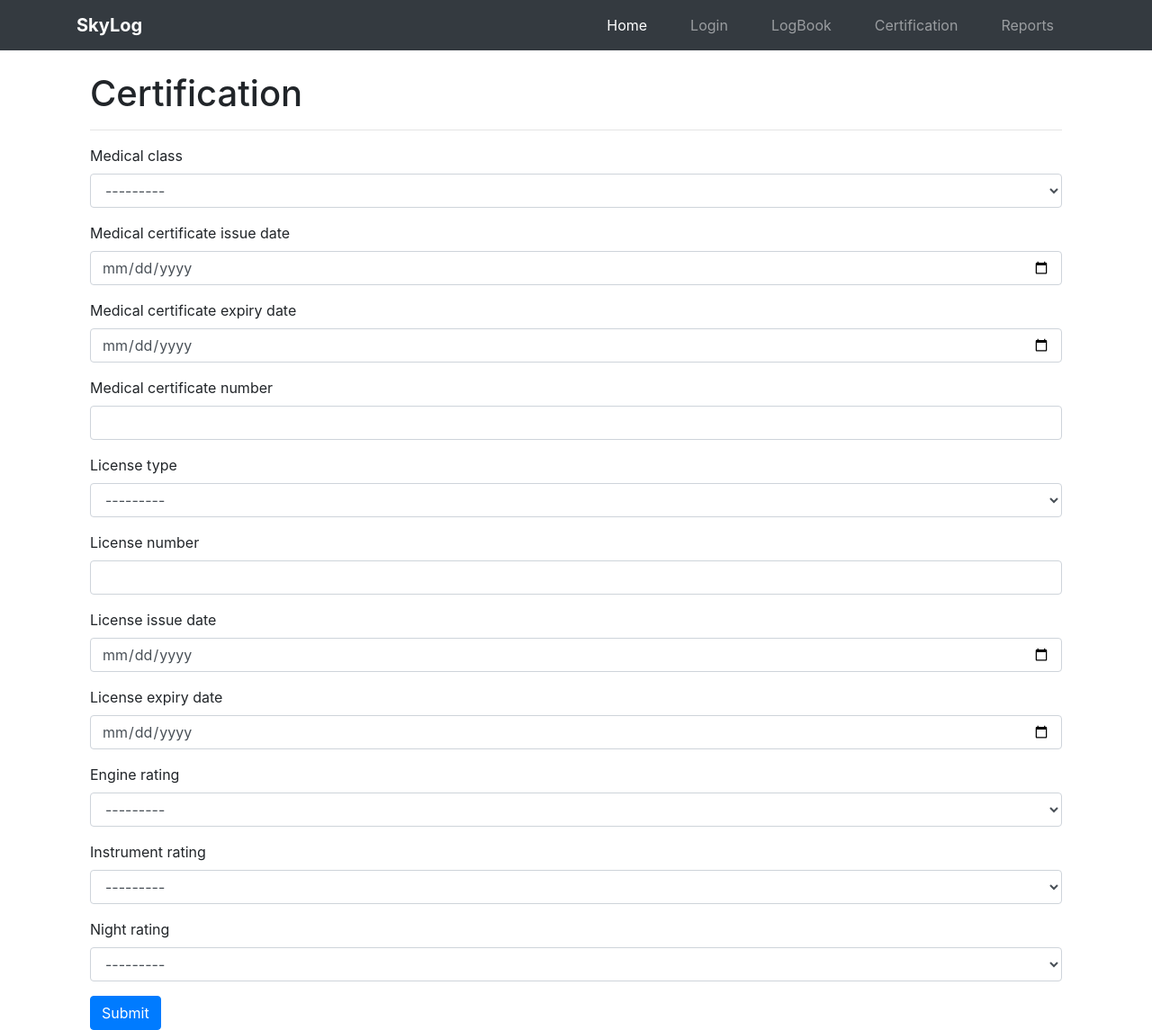
After one commit to dcccalvin/SkyLog, a Django app: page /logbook/certifications/ in a window 1280 px wide. The commit adds this page. Shown: the whole page at 90% size. Run offline with Django 4.2, Linux system fonts and the light colour scheme; a user stored in the database is signed in.

Commit message:
Add PilotCertification model and related views, forms, and templates Pilot Certification Input Page #16

```diff
--- a/Pilot_Logbook/logs/admin.py
+++ b/Pilot_Logbook/logs/admin.py
@@ -1,5 +1,7 @@
 from django.contrib import admin
 from .models import Log
+from .models import PilotCertification
 # Register your models here.
 
 admin.site.register(Log)
+admin.site.register(PilotCertification)
--- a/Pilot_Logbook/logs/forms.py
+++ b/Pilot_Logbook/logs/forms.py
@@ -1,5 +1,6 @@
 from django import forms
 from .models import Log
+from .models import PilotCertification
 
 class LogForm(forms.ModelForm):
     class Meta:
@@ -8,3 +9,12 @@ class LogForm(forms.ModelForm):
                   'departure_airport', 'arrival_airport', 'flight_time',
                     'souls_on_board', 'fuel_on_departure', 'fuel_on_arrival',
                   'remarks', 'purpose', 'flight_type', 'safety_concerns']
+
+class PilotCertificationForm(forms.ModelForm):
+    class Meta:
+        model = PilotCertification
+        fields = ['medical_class', 'medical_certificate_number','medical_certificate_issue_date',
+                  'medical_certificate_expiry_date','license_type','license_number',
+                  'license_issue_date','license_expiry_date','engine_rating','instrument_rating',
+                  'night_rating'
+                  ]
--- /dev/null
+++ b/Pilot_Logbook/logs/templates/certification/pilot_certification.html
@@ -0,0 +1,91 @@
+{% extends "others/base.html" %}
+{% block title %}Certification{% endblock %}
+{% block content %}
+<div class="container">
+    <div class="row">
+        <div class="col-md-12">
+            <h1>Certification</h1>
+            <hr>
+            <form method="POST" action="">
+                {% csrf_token %}
+
+                <div class="form-group">
+                    <label for="{{ pilot_certification_form.medical_class.id_for_label }}">{{ pilot_certification_form.medical_class.label }}</label>
+                    <select class="form-control" id="{{ pilot_certification_form.medical_class.id_for_label }}" name="{{ pilot_certification_form.medical_class.name }}">
+                        {% for choice in pilot_certification_form.medical_class.field.choices %}
+                            <option value="{{ choice.0 }}" {% if choice.0 == pilot_certification_form.medical_class.value %}selected{% endif %}>{{ choice.1 }}</option>
+                        {% endfor %}
+                    </select>
+                </div>
+
+                <div class="form-group">
+                    <label for="{{ pilot_certification_form.medical_certificate_issue_date.id_for_label }}">{{ pilot_certification_form.medical_certificate_issue_date.label }}</label>
+                    <input type="date" class="form-control" id="{{ pilot_certification_form.medical_certificate_issue_date.id_for_label }}" name="{{ pilot_certification_form.medical_certificate_issue_date.name }}" value="{{ pilot_certification_form.medical_certificate_issue_date.value|default:'' }}" required>
+                </div>
+
+                <div class="form-group">
+                    <label for="{{ pilot_certification_form.medical_certificate_expiry_date.id_for_label }}">{{ pilot_certification_form.medical_certificate_expiry_date.label }}</label>
+                    <input type="date" class="form-control" id="{{ pilot_certification_form.medical_certificate_expiry_date.id_for_label }}" name="{{ pilot_certification_form.medical_certificate_expiry_date.name }}" value="{{ pilot_certification_form.medical_certificate_expiry_date.value|default:'' }}" required>
+                </div>
+
+                <div class="form-group">
+                    <label for="{{ pilot_cerification_form.medical_certificate_number.id_for_label }}">{{ pilot_certification_form.medical_certificate_number.label }}</label>
+                    <input type="text" class="form-control" id="{{ pilot_certification_form.medical_certificate_number.id_for_label }}" name="{{ pilot_certification_form.medical_certificate_number.name }}" value="{{ pilot_certification_form.medical_certificate_number.value|default:'' }}" required>
+                </div>
+
+                <div class="form-group">
+                    <label for="{{ pilot_certification_form.license_type.id_for_label }}">{{ pilot_certification_form.license_type.label }}</label>
+                    <select class="form-control" id="{{ pilot_certification_form.license_type.id_for_label }}" name="{{ pilot_certification_form.license_type.name }}">
+                        {% for choice in pilot_certification_form.license_type.field.choices %}
+                            <option value="{{ choice.0 }}" {% if choice.0 == pilot_certification_form.license_type.value %}selected{% endif %}>{{ choice.1 }}</option>
+                        {% endfor %}
+                    </select>
+                </div>
+
+                <div class="form-group">
+                    <label for="{{ pilot_certification_form.license_number.id_for_label }}">{{ pilot_certification_form.license_number.label }}</label>
+                    <input type="text" class="form-control" id="{{ pilot_certification_form.license_number.id_for_label }}" name="{{ pilot_certification_form.license_number.name }}" value="{{ pilot_certification_form.license_number.value|default:'' }}" required>
+                </div>
+
+                <div class="form-group">
+                    <label for="{{ pilot_certification__form.license_issue_date.id_for_label }}">{{ pilot_certification_form.license_issue_date.label }}</label>
+                    <input type="date" class="form-control" id="{{ pilot_certification_form.license_issue_date.id_for_label }}" name="{{ pilot_certification_form.license_issue_date.name }}" value="{{ pilot_certification_form.license_issue_date.value|default:'' }}" required>
+                </div>
+
+                <div class="form-group">
+                    <label for="{{ pilot_certification_form.license_expiry_date.id_for_label }}">{{ pilot_certification_form.license_expiry_date.label }}</label>
+                    <input type="date" class="form-control" id="{{ pilot_certification_form.license_expiry_date.id_for_label }}" name="{{ pilot_certification_form.license_expiry_date.name }}" value="{{ pilot_certification_form.license_expiry_date.value|default:'' }}" required>
+                </div>
+
+                <div class="form-group">
+                    <label for="{{ pilot_certification_form.engine_rating.id_for_label }}">{{ pilot_certification_form.engine_rating.label }}</label>
+                    <select class="form-control" id="{{ pilot_certification_form.engine_rating.id_for_label }}" name="{{ pilot_certification_form.engine_rating.name }}">
+                        {% for choice in pilot_certification_form.engine_rating.field.choices %}
+                            <option value="{{ choice.0 }}" {% if choice.0 == pilot_certification_form.engine_rating.value %}selected{% endif %}>{{ choice.1 }}</option>
+                        {% endfor %}
+                    </select>
+                </div>
+
+                <div class="form-group">
+                    <label for="{{ pilot_certification_form.instrument_rating.id_for_label }}">{{ pilot_certification_form.instrument_rating.label }}</label>
+                    <select class="form-control" id="{{ pilot_certification_form.instrument_rating.id_for_label }}" name="{{ pilot_certification_form.instrument_rating.name }}">
+                        {% for choice in pilot_certification_form.instrument_rating.field.choices %}
+                            <option value="{{ choice.0 }}" {% if choice.0 == pilot_certification_form.instrument_rating.value %}selected{% endif %}>{{ choice.1 }}</option>
+                        {% endfor %}
+                    </select>
+                </div>
+
+                <div class="form-group">
+                    <label for="{{ pilot_certification_form.night_rating.id_for_label }}">{{ pilot_certification_form.night_rating.label }}</label>
+                    <select class="form-control" id="{{ pilot_certification_form.night_rating.id_for_label }}" name="{{ pilot_certification_form.night_rating.name }}">
+                        {% for choice in pilot_certification_form.night_rating.field.choices %}
+                            <option value="{{ choice.0 }}" {% if choice.0 == pilot_certification_form.night_rating.value %}selected{% endif %}>{{ choice.1 }}</option>
+                        {% endfor %}
+                    </select>
+                </div>
+                <button type="submit" class="btn btn-primary">Submit</button>
+            </form>
+        </div>
+    </div>
+</div>
+{% endblock %}
--- a/Pilot_Logbook/logs/templates/others/base.html
+++ b/Pilot_Logbook/logs/templates/others/base.html
@@ -36,10 +36,10 @@
               <a class="nav-link mx-3" href="{% url 'logs:logs_list' %}">LogBook</a>
             </li>
             <li class="nav-item">
-              <a class="nav-link mx-3" href="#">Search</a>
+              <a class="nav-link mx-3" href="{% url "logs:pilot_certification" %}">Certification</a>
             </li>
             <li class="nav-item">
-              <a class="nav-link mx-3" href="{% url 'logs:generate_pdf_page' %}">Analytics</a>
+              <a class="nav-link mx-3" href="{% url 'logs:generate_pdf_page' %}">Reports</a>
             </li>
           </ul>
         </div>
--- a/Pilot_Logbook/logs/urls.py
+++ b/Pilot_Logbook/logs/urls.py
@@ -9,4 +9,5 @@ urlpatterns = [
     path('logs/<int:log_id>/delete/', views.delete_log, name='delete_log'),
     path('logs/generate-pdf-page/', views.generate_pdf_page, name='generate_pdf_page'),
     path('logs/generate_pdf/', views.generate_pdf, name='generate_pdf'),
+    path('certifications/', views.pilot_certification, name='pilot_certification'),
 ]
--- a/Pilot_Logbook/logs/views.py
+++ b/Pilot_Logbook/logs/views.py
@@ -6,6 +6,8 @@ from django.db.models import Q
 from django.http import HttpResponse
 from reportlab.pdfgen import canvas
 from reportlab.lib.pagesizes import A4
+from .models import PilotCertification
+from .forms import PilotCertificationForm
 
 @login_required
 def create_log(request):
@@ -68,6 +70,7 @@ def delete_log(request, log_id):
 def generate_pdf_page(request):
     logs = Log.objects.filter(user=request.user).order_by('-date')
     return render(request, 'logs/generate_pdf.html', {'logs': logs})
+
 @login_required
 def generate_pdf(request):
     logs = Log.objects.filter(user=request.user).order_by('-date')
@@ -85,7 +88,7 @@ def generate_pdf(request):
     y_position -= 40
 
     for log in logs:
-        # Add a new page if near the bottom
+        # func to add new page if near the end of the page
         if y_position < 50:
             pdf.showPage()
             y_position = height - 100
@@ -112,3 +115,17 @@ def generate_pdf(request):
 
     pdf.save()
     return response
+
+@login_required
+def pilot_certification(request):
+    if request.method == "POST":
+        pilot_certification_form = PilotCertificationForm(request.POST)
+        if pilot_certification_form.is_valid():
+            pilot_certification = pilot_certification_form.save(commit=False)
+            # Link the pilot certification to the logged-in user
+            pilot_certification.user = request.user
+            pilot_certification.save()
+            return redirect('logs:pilot_certification')
+    else:
+        pilot_certification_form = PilotCertificationForm()
+    return render(request, 'certification/pilot_certification.html', {'pilot_certification_form': pilot_certification_form})
--- a/Pilot_Logbook/users/templates/others/base.html
+++ b/Pilot_Logbook/users/templates/others/base.html
@@ -36,10 +36,10 @@
               <a class="nav-link mx-3" href="{% url 'logs:logs_list' %}">LogBook</a>
             </li>
             <li class="nav-item">
-              <a class="nav-link mx-3" href="#">Search</a>
+              <a class="nav-link mx-3" href="{% url "logs:pilot_certification" %}">Certification</a>
             </li>
             <li class="nav-item">
-              <a class="nav-link mx-3" href="{% url 'logs:generate_pdf_page' %}">Analytics</a>
+              <a class="nav-link mx-3" href="{% url 'logs:generate_pdf_page' %}">Reports</a>
             </li>
           </ul>
         </div>
```
Also changed, not shown: Pilot_Logbook/logs/models.py (+24 -0 lines), Pilot_Logbook/db.sqlite3, Pilot_Logbook/logs/migrations/0008_pilot_certification.py (added), Pilot_Logbook/logs/migrations/0009_rename_pilot_certification_pilotcertification.py (added).
